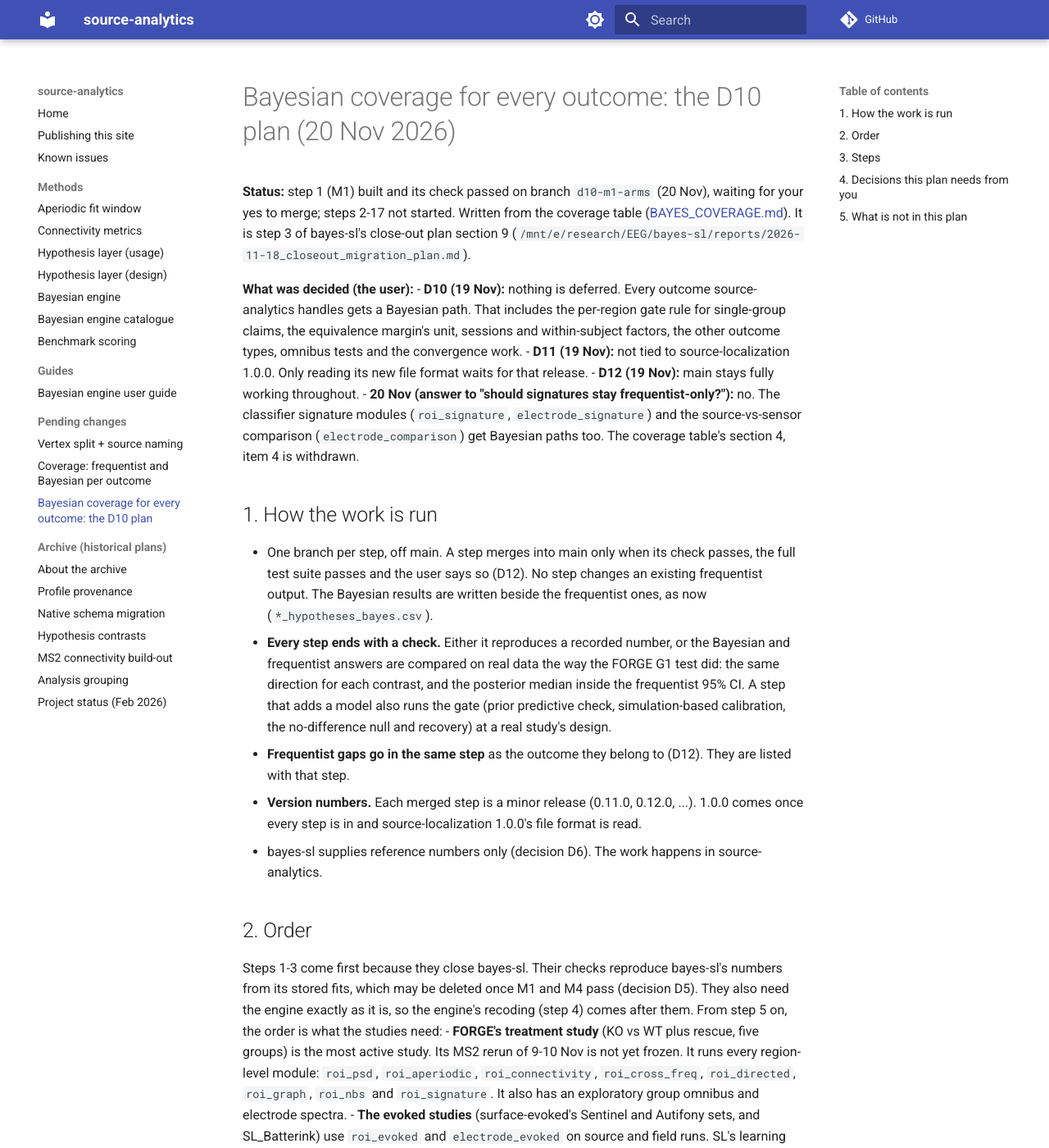
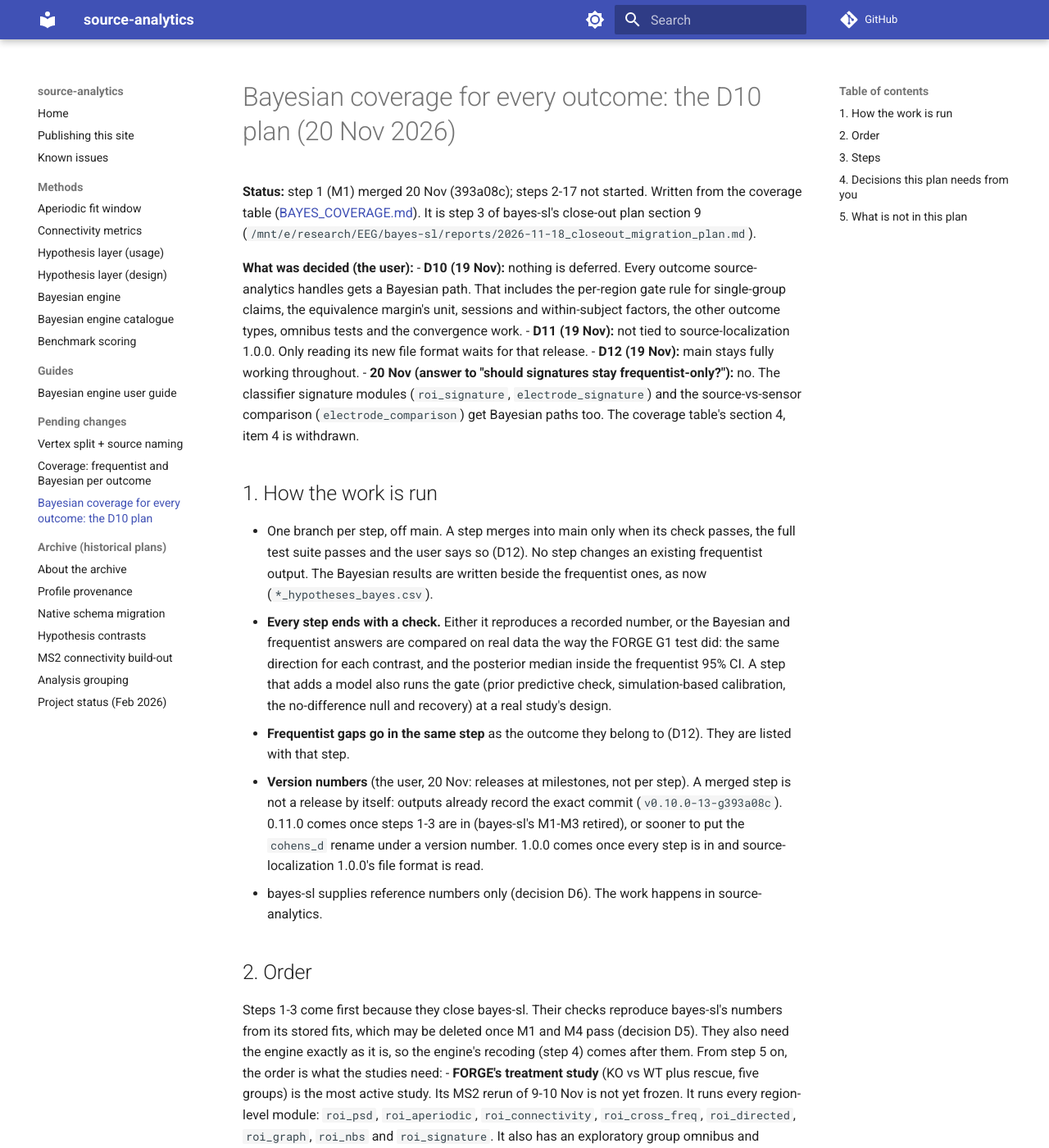
Before and after one commit to alexedmon1/source-analytics, an MkDocs documentation site: the page built from docs/plans/BAYES_D10_PLAN.md, in a window 1280 px wide and 1400 px high. Shown: the whole window at 82% size. Built offline with MkDocs 1.6.1 and Material for MkDocs 9.7.7, drawn with Linux system fonts in a browser that asks for light colours; comment, search, counter and statistics services are not loaded.

Commit message:
D10 plan: releases at milestones (0.11.0 after steps 1-3), not per step; step 1 merged
Co-Authored-By: Claude Opus 5.5 <noreply@anthropic.com>

```diff
--- a/docs/plans/BAYES_D10_PLAN.md
+++ b/docs/plans/BAYES_D10_PLAN.md
@@ -1,6 +1,6 @@
 # Bayesian coverage for every outcome: the D10 plan (20 Nov 2026)
 
-**Status:** step 1 (M1) built and its check passed on branch `d10-m1-arms` (20 Nov), waiting for your yes to merge; steps 2-17 not started. Written from the coverage table ([BAYES_COVERAGE.md](BAYES_COVERAGE.md)). It is
+**Status:** step 1 (M1) merged 20 Nov (393a08c); steps 2-17 not started. Written from the coverage table ([BAYES_COVERAGE.md](BAYES_COVERAGE.md)). It is
 step 3 of bayes-sl's close-out plan section 9 (`/mnt/e/research/EEG/bayes-sl/reports/2026-11-18_closeout_migration_plan.md`).
 
 **What was decided (the user):**
@@ -23,8 +23,10 @@ step 3 of bayes-sl's close-out plan section 9 (`/mnt/e/research/EEG/bayes-sl/rep
   median inside the frequentist 95% CI. A step that adds a model also runs the gate (prior predictive check,
   simulation-based calibration, the no-difference null and recovery) at a real study's design.
 - **Frequentist gaps go in the same step** as the outcome they belong to (D12). They are listed with that step.
-- **Version numbers.** Each merged step is a minor release (0.11.0, 0.12.0, ...). 1.0.0 comes once every step is in
-  and source-localization 1.0.0's file format is read.
+- **Version numbers** (the user, 20 Nov: releases at milestones, not per step). A merged step is not a release by
+  itself: outputs already record the exact commit (`v0.10.0-13-g393a08c`). 0.11.0 comes once steps 1-3 are in
+  (bayes-sl's M1-M3 retired), or sooner to put the `cohens_d` rename under a version number. 1.0.0 comes once every
+  step is in and source-localization 1.0.0's file format is read.
 - bayes-sl supplies reference numbers only (decision D6). The work happens in source-analytics.
 
 ## 2. Order
```
